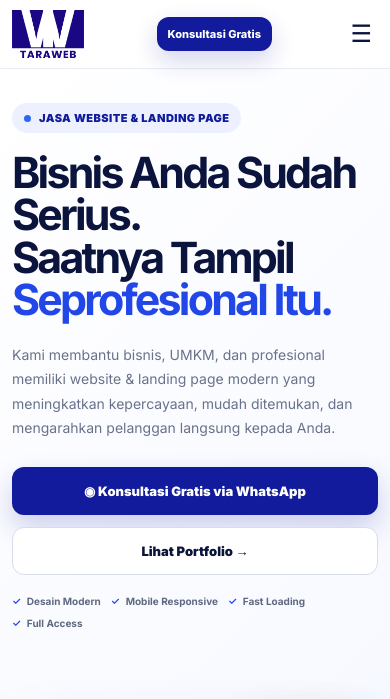
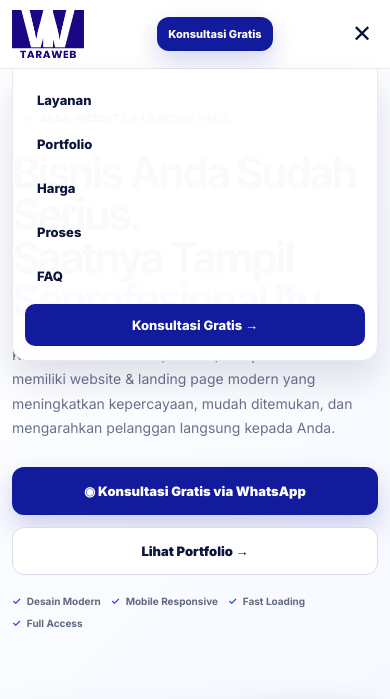
Before and after one commit to ariandwi1790-cyber/taraweb, a plain HTML site: page index.html in a window 390 px wide. Both pictures are taken after a click on the button "Buka menu". Shown: the top 699 px of the page. Drawn offline with Linux system fonts and the light colour scheme.

Commit message:
Update index.html

```diff
--- a/index.html
+++ b/index.html
@@ -29,6 +29,10 @@ header{position:sticky;top:0;z-index:100;background:rgba(255,255,255,.94);backdr
 .nav-links a:hover{color:var(--blue2)}
 .nav-cta{background:var(--blue);color:#fff;border-radius:12px;padding:13px 18px;font-size:13px;font-weight:800;box-shadow:0 10px 24px rgba(17,27,155,.18)}
 .menu{display:none;background:none;border:0;font-size:24px;color:var(--navy)}
+.mobile-menu-panel{display:none}
+.mobile-menu-panel a{display:block}
+.menu-icon{display:block;line-height:1}
+
 
 .hero{background:linear-gradient(135deg,#fff 0%,#f7f9ff 72%,#eef2ff 100%);padding:72px 0 58px;position:relative}
 .hero-grid{display:grid;grid-template-columns:minmax(0,.96fr) minmax(0,1.04fr);align-items:center;gap:44px}
@@ -164,8 +168,22 @@ footer{background:#080e27;color:#aab4ce;padding:30px 0}
   .steps{grid-template-columns:repeat(3,1fr)}
 }
 @media(max-width:800px){
-  .nav-links{display:none}.menu{display:block}
-  .nav{height:68px}.brand img{width:72px}.nav-cta{padding:11px 13px}
+  .nav-links{display:none}.menu{display:block;cursor:pointer;position:relative;z-index:120}
+  .nav{height:68px;position:relative}.brand img{width:72px}.nav-cta{padding:11px 13px}
+  .mobile-menu-panel{
+    display:flex;flex-direction:column;gap:2px;
+    position:absolute;top:calc(100% + 1px);left:0;right:0;
+    padding:10px 12px 14px;background:rgba(255,255,255,.98);
+    border:1px solid var(--line);border-top:0;border-radius:0 0 16px 16px;
+    box-shadow:0 18px 35px rgba(11,20,61,.12);
+    opacity:0;visibility:hidden;transform:translateY(-8px);
+    pointer-events:none;transition:opacity .2s ease,transform .2s ease,visibility .2s ease;
+  }
+  .mobile-menu-panel.open{opacity:1;visibility:visible;transform:translateY(0);pointer-events:auto}
+  .mobile-menu-panel a{padding:13px 12px;border-radius:10px;color:var(--navy);font-size:13px;font-weight:800}
+  .mobile-menu-panel a:hover,.mobile-menu-panel a:focus{background:#f1f4ff;color:var(--blue2)}
+  .mobile-menu-panel .mobile-menu-cta{margin-top:5px;text-align:center;background:var(--blue);color:#fff}
+  .mobile-menu-panel .mobile-menu-cta:hover,.mobile-menu-panel .mobile-menu-cta:focus{background:var(--blue2);color:#fff}
   .hero{padding:48px 0 34px}
   .hero-grid{grid-template-columns:1fr}
   h1{font-size:clamp(39px,11vw,58px)}
@@ -227,7 +245,17 @@ footer{background:#080e27;color:#aab4ce;padding:30px 0}
       <a href="#layanan">Layanan</a><a href="#portfolio">Portfolio</a><a href="#harga">Harga</a><a href="#proses">Proses</a><a href="#faq">FAQ</a>
     </nav>
     <a class="nav-cta" href="https://wa.me/6285257743411?text=Halo%20Taraweb%2C%20saya%20ingin%20konsultasi%20website%20gratis">Konsultasi Gratis</a>
-    <button class="menu" type="button" aria-label="Menu">☰</button>
+    <button class="menu" id="menuToggle" type="button" aria-label="Buka menu" aria-expanded="false" aria-controls="mobileMenu">
+      <span class="menu-icon">☰</span>
+    </button>
+    <div class="mobile-menu-panel" id="mobileMenu" aria-hidden="true">
+      <a href="#layanan">Layanan</a>
+      <a href="#portfolio">Portfolio</a>
+      <a href="#harga">Harga</a>
+      <a href="#proses">Proses</a>
+      <a href="#faq">FAQ</a>
+      <a class="mobile-menu-cta" href="https://wa.me/6285257743411?text=Halo%20Taraweb%2C%20saya%20ingin%20konsultasi%20website%20gratis">Konsultasi Gratis →</a>
+    </div>
   </div>
 </header>
 
@@ -402,5 +430,55 @@ footer{background:#080e27;color:#aab4ce;padding:30px 0}
 
 <a class="wa-float desktop-only" href="https://wa.me/6285257743411?text=Halo%20Taraweb%2C%20saya%20ingin%20konsultasi%20website" aria-label="Chat WhatsApp Taraweb"><span class="wa-icon">◔</span> Chat WhatsApp</a>
 <a class="wa-float mobile-only" href="https://wa.me/6285257743411?text=Halo%20Taraweb%2C%20saya%20ingin%20konsultasi%20website" aria-label="Chat WhatsApp Taraweb"><span class="wa-icon">◔</span></a>
+
+<script>
+(function () {
+  const toggle = document.getElementById('menuToggle');
+  const panel = document.getElementById('mobileMenu');
+
+  if (!toggle || !panel) return;
+
+  function closeMenu() {
+    panel.classList.remove('open');
+    panel.setAttribute('aria-hidden', 'true');
+    toggle.setAttribute('aria-expanded', 'false');
+    toggle.setAttribute('aria-label', 'Buka menu');
+    toggle.querySelector('.menu-icon').textContent = '☰';
+  }
+
+  function openMenu() {
+    panel.classList.add('open');
+    panel.setAttribute('aria-hidden', 'false');
+    toggle.setAttribute('aria-expanded', 'true');
+    toggle.setAttribute('aria-label', 'Tutup menu');
+    toggle.querySelector('.menu-icon').textContent = '✕';
+  }
+
+  toggle.addEventListener('click', function (event) {
+    event.stopPropagation();
+    const isOpen = panel.classList.contains('open');
+    isOpen ? closeMenu() : openMenu();
+  });
+
+  panel.querySelectorAll('a').forEach(function (link) {
+    link.addEventListener('click', closeMenu);
+  });
+
+  document.addEventListener('click', function (event) {
+    if (!panel.contains(event.target) && !toggle.contains(event.target)) {
+      closeMenu();
+    }
+  });
+
+  document.addEventListener('keydown', function (event) {
+    if (event.key === 'Escape') closeMenu();
+  });
+
+  window.addEventListener('resize', function () {
+    if (window.innerWidth > 800) closeMenu();
+  });
+})();
+</script>
+
 </body>
 </html>
```
